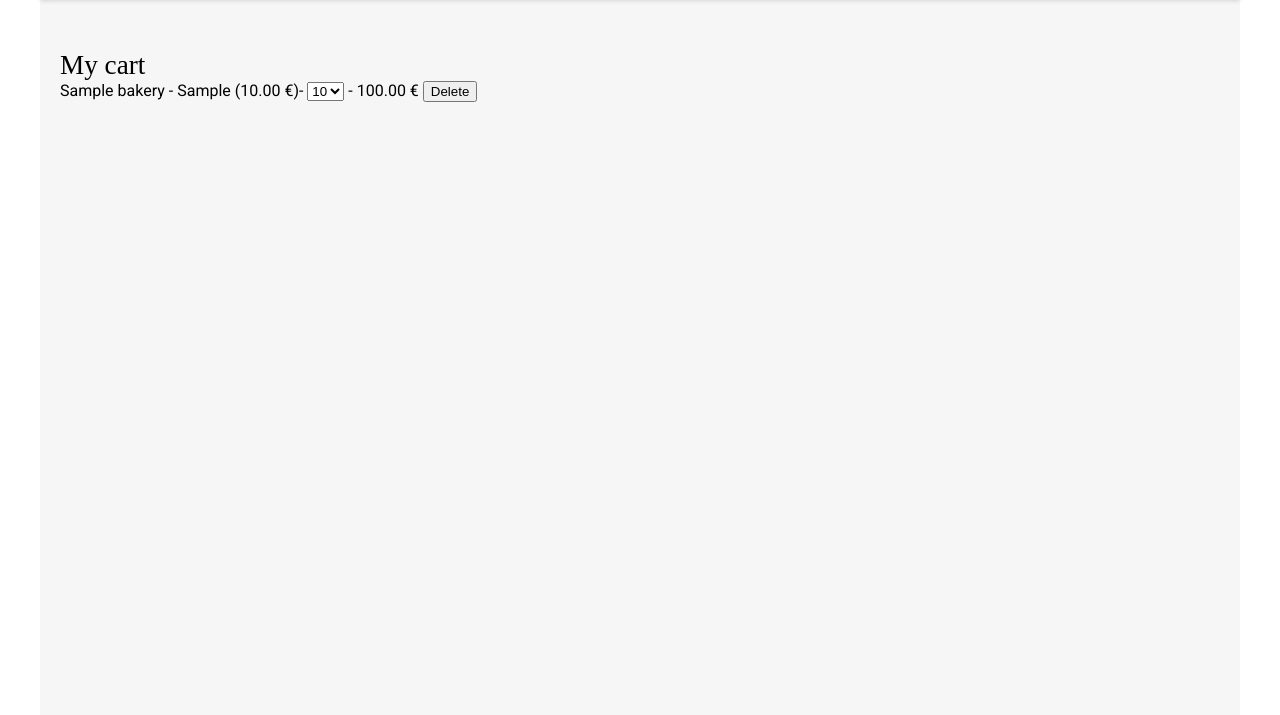
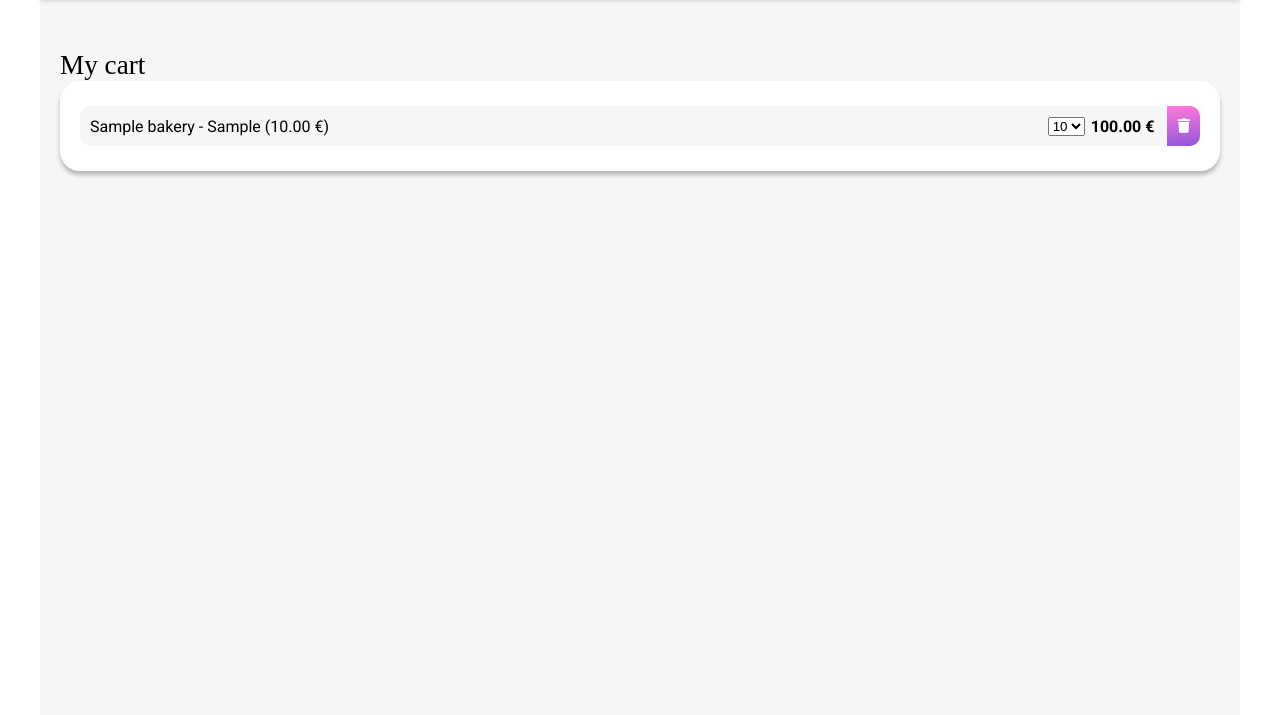
Before and after one commit to mathieuc22/capstone, a Django app: page /cart in a window 1280 px wide. Shown: the part 85-800 px from the top of the page. Run offline with Django 3.2, Linux system fonts and the light colour scheme; a user stored in the database is signed in; tables that the repository leaves empty hold one stand-in row (values such as "Sample post"); some libraries are stand-ins or nearby versions; some web fonts are replaced.

Commit message:
adding some style on the cart page

```diff
--- /dev/null
+++ b/capstone/boulange/sass/pages/_cart.scss
@@ -0,0 +1,53 @@
+.cart {
+  background-color: white;
+  border-radius: 20px;
+  transition: 0.3s;
+  text-decoration: none;
+  color: black;
+  position: relative;
+  transition: box-shadow 0.3s ease-in-out;
+  padding: 20px;
+  @include card-shadow;
+  &__item {
+    background-color: $background-clear-color;
+    border-radius: 10px;
+    overflow: hidden;
+    margin: 5px 0;
+    display: flex;
+    justify-content: space-between;
+    min-height: 40px;
+  }
+  &__content {
+    flex: auto;
+    padding: 10px;
+    display: flex;
+    justify-content: space-between;
+    flex-wrap: wrap;
+    align-items: center;
+  }
+  &__info {
+    display: flex;
+    justify-content: space-around;
+    > * {
+      margin: 0 3px;
+    }
+  }
+  &__delete-item {
+    text-decoration: none;
+    font-size: 0.9em;
+    padding: 0 10px;
+    cursor:pointer;
+    text-align: center;
+    color: white;
+    background: $primaire-color;
+    background: linear-gradient(355deg, $primaire-color, $secondaire-color);
+    border: none;
+    &:active {
+      transform: scale(110%);
+    }
+    transition: box-shadow 0.3s ease-in-out;
+    &:hover {
+      opacity: 90%;
+    }
+  }
+}
--- a/capstone/boulange/sass/pages/_restaurant.scss
+++ b/capstone/boulange/sass/pages/_restaurant.scss
@@ -112,7 +112,6 @@
         display: flex;
         cursor: default;
         user-select: none;
-        counter-increment: item;
         background: white;
         border-radius: 15px;
         @include card-shadow;
--- a/capstone/boulange/sass/style.scss
+++ b/capstone/boulange/sass/style.scss
@@ -24,3 +24,4 @@
 
 @import 'pages/home';
 @import 'pages/restaurant';
+@import 'pages/cart';
--- a/capstone/boulange/static/boulange/main.js
+++ b/capstone/boulange/static/boulange/main.js
@@ -24,7 +24,7 @@ document.addEventListener('DOMContentLoaded', function() {
   const changeQuantity = document.querySelectorAll('.pastryQuantity')
   if (changeQuantity) {
     changeQuantity.forEach(select => { select.addEventListener('change', (event) => updateQuantity(event)) });
-    document.querySelectorAll('.delete-item').forEach(form => { form.addEventListener('click', (event) => delete_item(event)) });
+    document.querySelectorAll('.cart__delete-item').forEach(form => { form.addEventListener('click', (event) => delete_item(event)) });
   }
   // Call the like API
   const likeBakeries = document.querySelectorAll('.like-bakery')
--- a/capstone/boulange/static/boulange/style.css
+++ b/capstone/boulange/static/boulange/style.css
@@ -1022,7 +1022,6 @@ footer a {
      -moz-user-select: none;
       -ms-user-select: none;
           user-select: none;
-  counter-increment: item;
   background: white;
   border-radius: 15px;
   -webkit-box-shadow: 0 4px 4px 0 rgba(0, 0, 0, 0.25);
@@ -1149,4 +1148,90 @@ footer a {
   -webkit-transform: scale(110%);
           transform: scale(110%);
 }
+
+.cart {
+  background-color: white;
+  border-radius: 20px;
+  -webkit-transition: 0.3s;
+  transition: 0.3s;
+  text-decoration: none;
+  color: black;
+  position: relative;
+  -webkit-transition: -webkit-box-shadow 0.3s ease-in-out;
+  transition: -webkit-box-shadow 0.3s ease-in-out;
+  transition: box-shadow 0.3s ease-in-out;
+  transition: box-shadow 0.3s ease-in-out, -webkit-box-shadow 0.3s ease-in-out;
+  padding: 20px;
+  -webkit-box-shadow: 0 4px 4px 0 rgba(0, 0, 0, 0.25);
+          box-shadow: 0 4px 4px 0 rgba(0, 0, 0, 0.25);
+}
+
+.cart__item {
+  background-color: #f6f6f6;
+  border-radius: 10px;
+  overflow: hidden;
+  margin: 5px 0;
+  display: -webkit-box;
+  display: -ms-flexbox;
+  display: flex;
+  -webkit-box-pack: justify;
+      -ms-flex-pack: justify;
+          justify-content: space-between;
+  min-height: 40px;
+}
+
+.cart__content {
+  -webkit-box-flex: 1;
+      -ms-flex: auto;
+          flex: auto;
+  padding: 10px;
+  display: -webkit-box;
+  display: -ms-flexbox;
+  display: flex;
+  -webkit-box-pack: justify;
+      -ms-flex-pack: justify;
+          justify-content: space-between;
+  -ms-flex-wrap: wrap;
+      flex-wrap: wrap;
+  -webkit-box-align: center;
+      -ms-flex-align: center;
+          align-items: center;
+}
+
+.cart__info {
+  display: -webkit-box;
+  display: -ms-flexbox;
+  display: flex;
+  -ms-flex-pack: distribute;
+      justify-content: space-around;
+}
+
+.cart__info > * {
+  margin: 0 3px;
+}
+
+.cart__delete-item {
+  text-decoration: none;
+  font-size: 0.9em;
+  padding: 0 10px;
+  cursor: pointer;
+  text-align: center;
+  color: white;
+  background: #9356DC;
+  background: linear-gradient(355deg, #9356DC, #FF79DA);
+  border: none;
+  -webkit-transition: -webkit-box-shadow 0.3s ease-in-out;
+  transition: -webkit-box-shadow 0.3s ease-in-out;
+  transition: box-shadow 0.3s ease-in-out;
+  transition: box-shadow 0.3s ease-in-out, -webkit-box-shadow 0.3s ease-in-out;
+}
+
+.cart__delete-item:active {
+  -webkit-transform: scale(110%);
+          transform: scale(110%);
+}
+
+.cart__delete-item:hover {
+  opacity: 90%;
+}
 /*# sourceMappingURL=style.css.map */
--- a/capstone/boulange/templates/boulange/cart.html
+++ b/capstone/boulange/templates/boulange/cart.html
@@ -5,18 +5,26 @@
 <section class="container">
   <h1 class="container__title">My cart</h1>
   {% if message %}
-    {{message}}
+  <div class="alert">{{ message }}</div>
   {% else %}
-  <ul>
+  <ul class="cart">
     {% for cart_item in cart_items %}
-    <li>{{ cart_item.pastry.bakery.name }} - {{ cart_item.pastry.item }} (<span id="pastryPrice-{{ cart_item.pastry.pastry_id }}">{{cart_item.pastry.price}} €</span>)-
+    <li class="cart__item">
+      <div class="cart__content">
+        <div class="cart__text">{{ cart_item.pastry.bakery.name }} - {{ cart_item.pastry.item }} (<span id="pastryPrice-{{ cart_item.pastry.pastry_id }}">{{cart_item.pastry.price}} €</span>)</div>
+        <div class="cart__info">
           <select class="pastryQuantity" id="pastryQuantity-{{ cart_item.pastry.pastry_id }}">
             {% for i in '0123456789'|make_list %}
             <option value="{{ forloop.counter }}" {% if cart_item.quantity == forloop.counter %}selected{% endif %}>{{ forloop.counter }}</option>
             {% endfor %}
           </select>
-      - <span id="linePrice-{{ cart_item.pastry.pastry_id }}">{{ cart_item.getPrice }} €</span>
-      <button type="button" class="delete-item" id="delete-{{ cart_item.line_id }}">Delete</button></li>
+          <div>
+            <strong id="linePrice-{{ cart_item.pastry.pastry_id }}">{{ cart_item.getPrice }} €</strong>
+          </div>
+        </div>
+      </div>
+      <button type="button" class="cart__delete-item" id="delete-{{ cart_item.line_id }}"><i class="fas fa-trash"></i></button>
+    </li>
     {% endfor %}
   </ul>
   {% endif %}
--- a/capstone/boulange/views.py
+++ b/capstone/boulange/views.py
@@ -223,7 +223,7 @@ def cart(request):
         if cart_items:
             context = {'cart_items': cart_items}
         else:
-            context = {'message': 'Pas de produit dans le panier'}
+            context = {'message': 'Nothing in your cart'}
         return render(request, "boulange/cart.html", context)
 
 @login_required
```
Also changed, not shown: 1 other file. Lines whose indentation alone changed are shown as unchanged.
